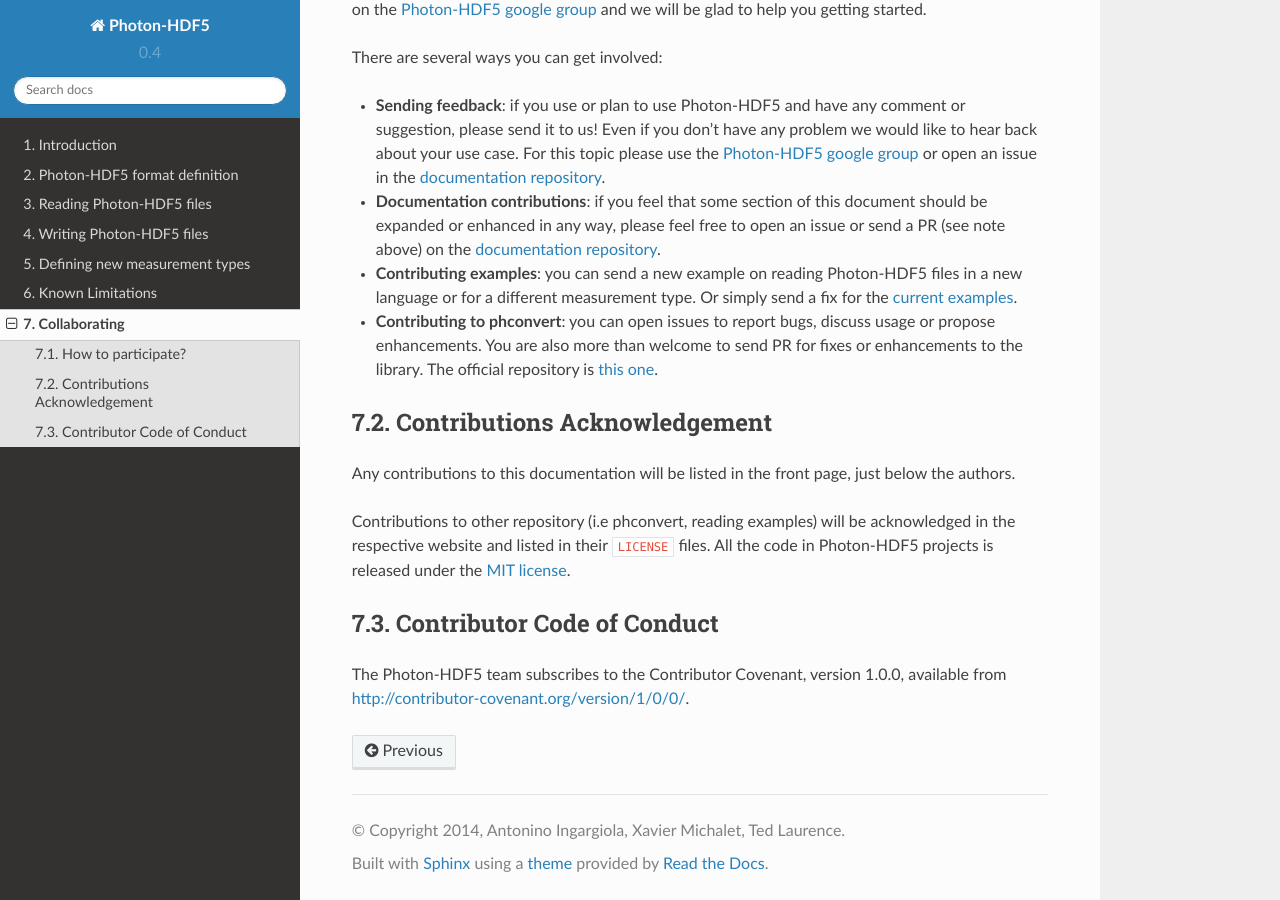
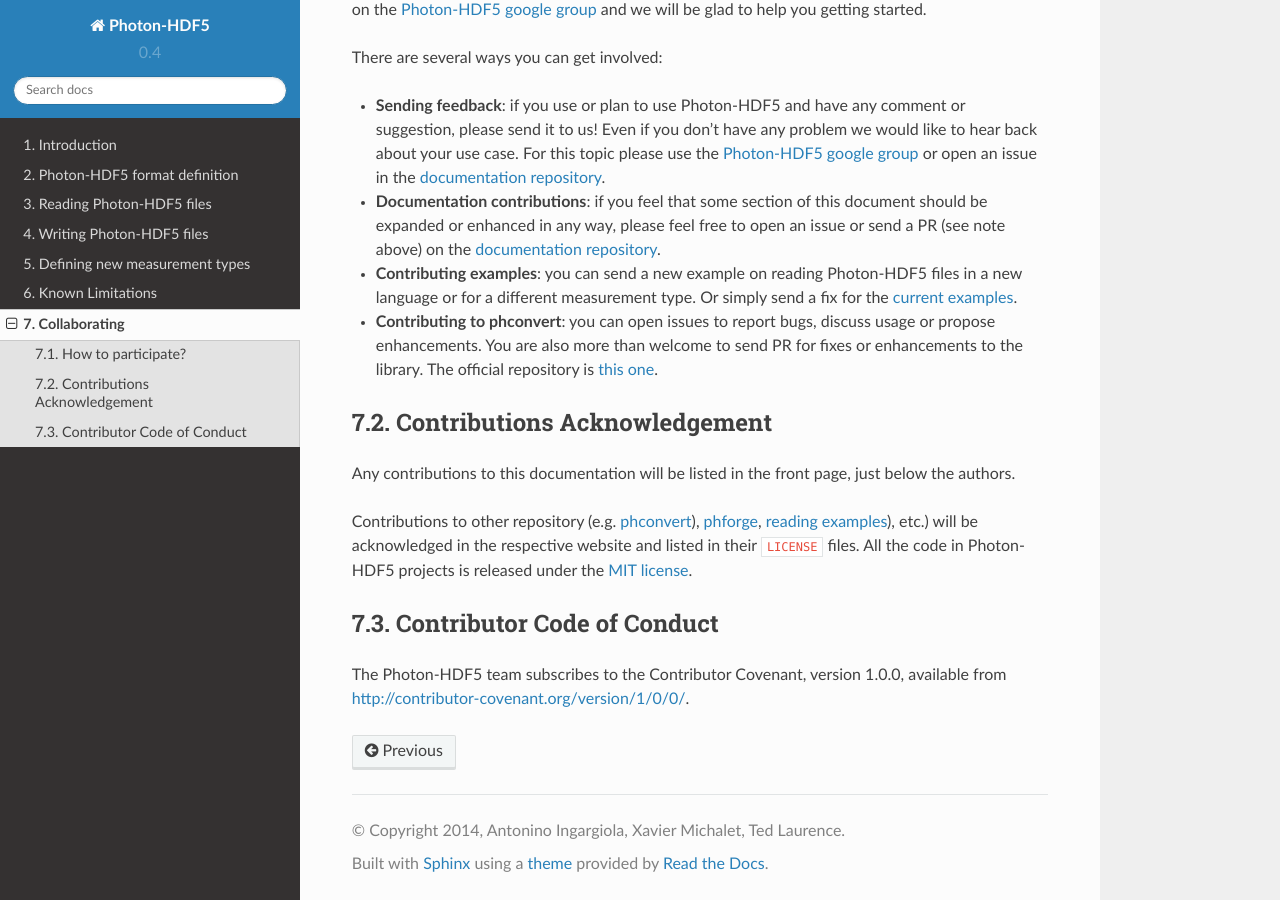
Before and after one commit to Photon-HDF5/photon-hdf5, a Sphinx documentation site: the page built from docs/contributing.rst, in a window 1280 px wide and 900 px high, scrolled down 578 px. Built offline with Sphinx 7.4.7 and the Read the Docs theme 2.0.0, drawn with Linux system fonts in a browser that asks for light colours.

Commit message:
Add some links

```diff
--- a/docs/contributing.rst
+++ b/docs/contributing.rst
@@ -61,7 +61,9 @@
 Any contributions to this documentation will be listed in the front page, just below
 the authors.
 
-Contributions to other repository (i.e phconvert, reading examples) will be
+Contributions to other repository (e.g. `phconvert <https://github.com/Photon-HDF5/phconvert>`__),
+`phforge <https://github.com/Photon-HDF5/phforge>`__, `reading examples <https://github.com/Photon-HDF5/photon_hdf5_reading_examples>`__),
+etc.) will be
 acknowledged in the respective website and listed in their ``LICENSE`` files.
 All the code in Photon-HDF5 projects is released under the
 `MIT license <http://opensource.org/licenses/MIT>`_.
```
